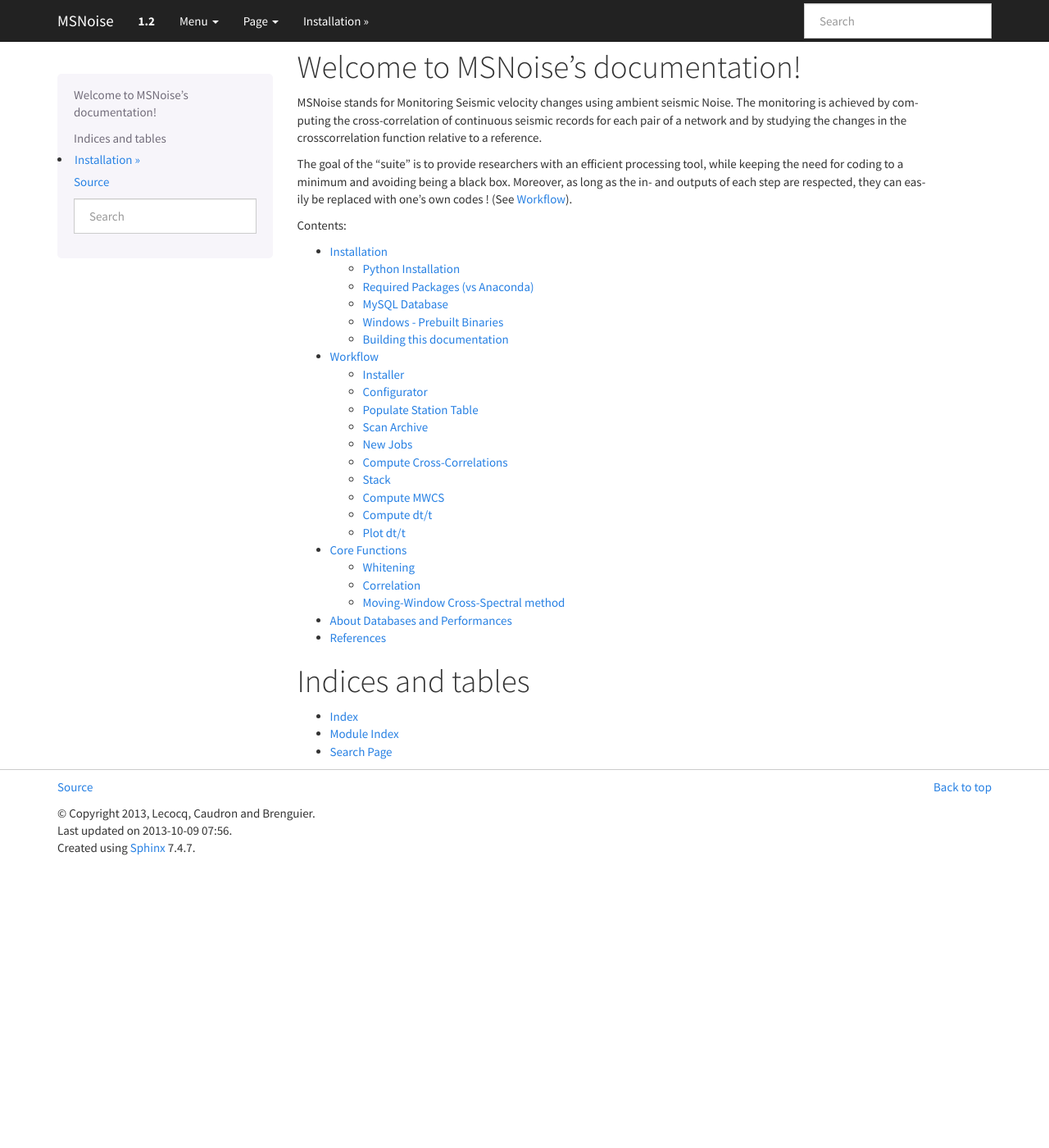
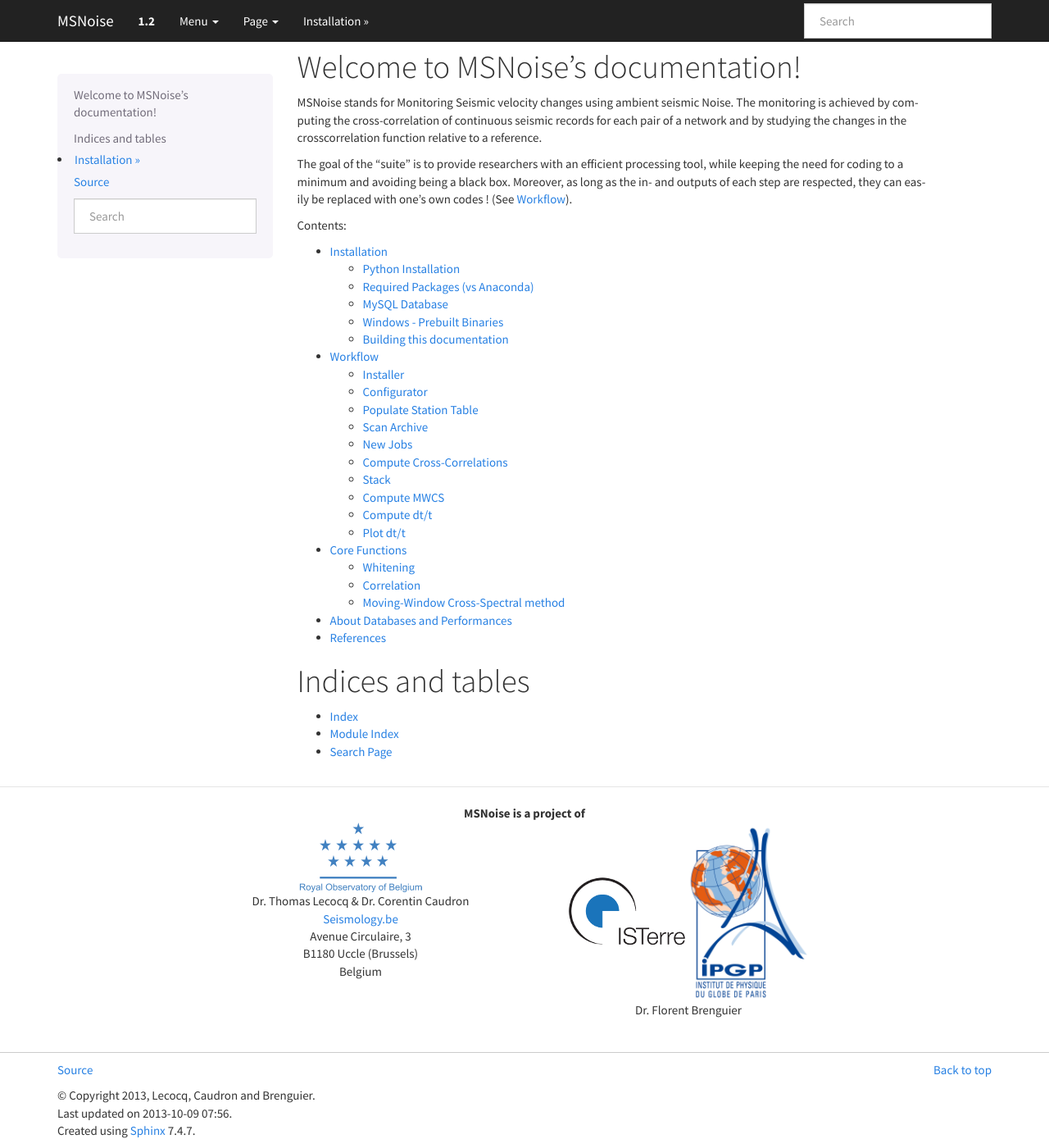
Before and after one commit to ROBelgium/MSNoise, a Sphinx documentation site: the page built from doc/index.rst, in a window 1280 px wide and 1400 px high, scrolled down 20 px. Shown: the whole window at 82% size. Built offline with Sphinx 7.4.7, drawn with Linux system fonts in a browser that asks for light colours; formulas are drawn with MathJax 3; before the commit the page ends 1075 px from its top, so only the background shows below that.

Commit message:
Update doc to include footer (credits)

```diff
--- /dev/null
+++ b/doc/.static/msnoise.css
@@ -0,0 +1,17 @@
+#centerer{
+    max-width:800px;
+    margin:auto;
+    text-align: center;
+}
+
+#half_footer{
+    width:50%;
+    float:left;
+    padding-bottom:40px;
+    text-align: center;
+    display: table-cell;
+}
+
+#clear {
+    clear:both;
+}
--- /dev/null
+++ b/doc/.templates/layout.html
@@ -0,0 +1,26 @@
+{# Import the theme's layout. #}
+{% extends "!layout.html" %}
+
+{# Include our new CSS file into existing ones. #}
+{% set css_files = css_files + ['_static/msnoise.css']%}
+
+{# Add some extra stuff before and use existing with 'super()' call. #}
+{% block footer %}
+<hr>
+<div id="centerer">
+    <b>MSNoise is a project of</b>
+    <div id="clear"></div>
+    <div id="half_footer">
+        <img src='_static/ORB_logo.png'><br>Dr. Thomas Lecocq &amp; Dr. Corentin Caudron<br>
+        <a target="_blank"  href="http://www.seismology.be">Seismology.be</a><br>
+        Avenue Circulaire, 3<br>
+        B1180 Uccle (Brussels)<br>
+        Belgium
+    </div>
+    <div id="half_footer">
+        <img src='_static/isterre.png'><img src='_static/ipgp.png'><br>Dr. Florent Brenguier
+    </div>
+</div>
+<div id="clear"></div>
+  {{ super() }}
+{% endblock %}
--- a/doc/index.rst
+++ b/doc/index.rst
@@ -11,7 +11,6 @@
 The goal of the "suite" is to provide researchers with an efficient processing tool, while keeping the need for coding to a minimum and avoiding being a black box.
 Moreover, as long as the in- and outputs of each step are respected, they can easily be replaced with one's own codes ! (See :ref:`workflow`).
 
-
 Contents:
 
 .. toctree::
@@ -23,9 +22,6 @@
    about_db_performances
    references
 
-
-
-
 Indices and tables
 ==================
 
```
Also changed, not shown: doc/.static/ORB_logo.png (added), doc/.static/ipgp.png (added), doc/.static/isterre.png (added).
